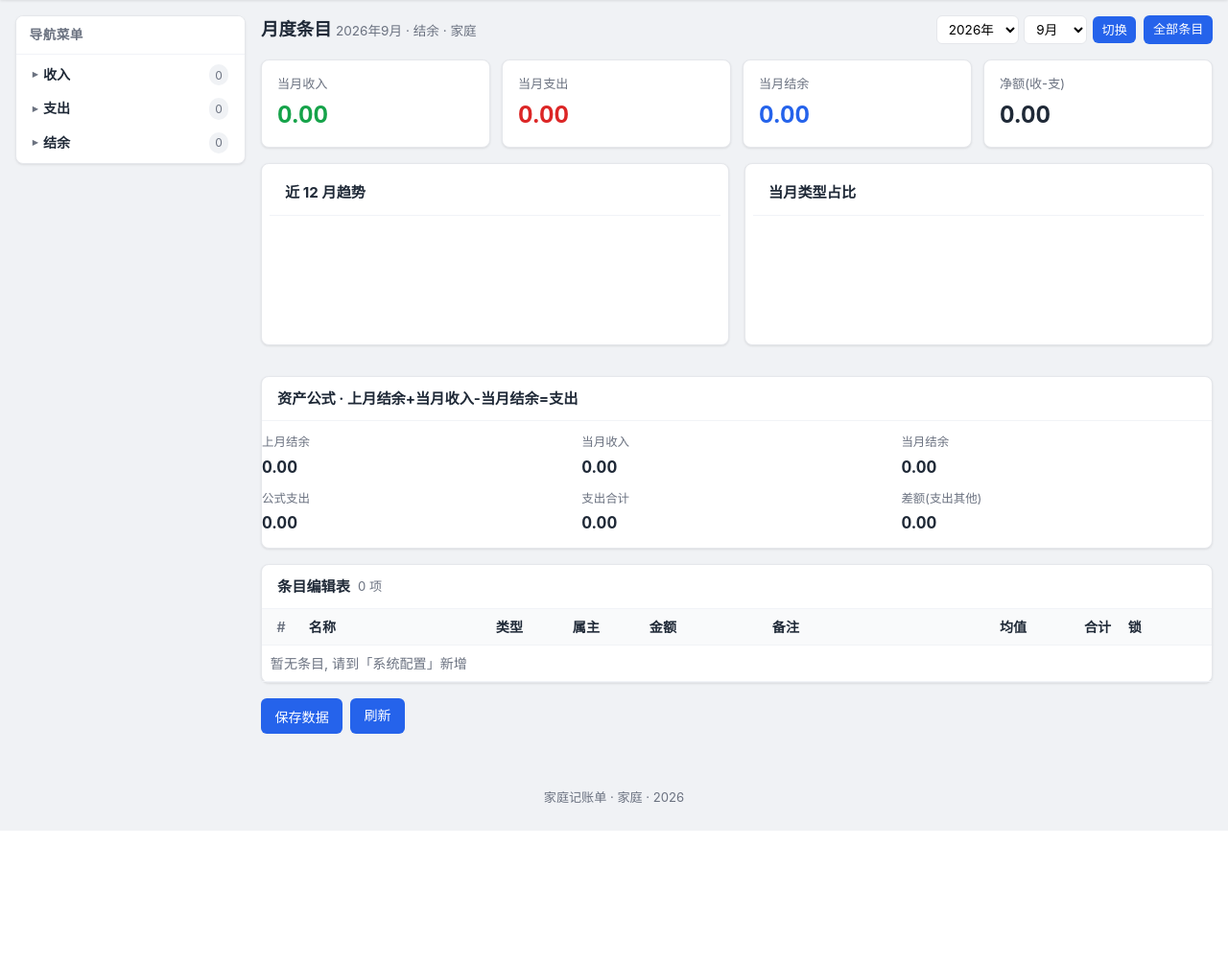
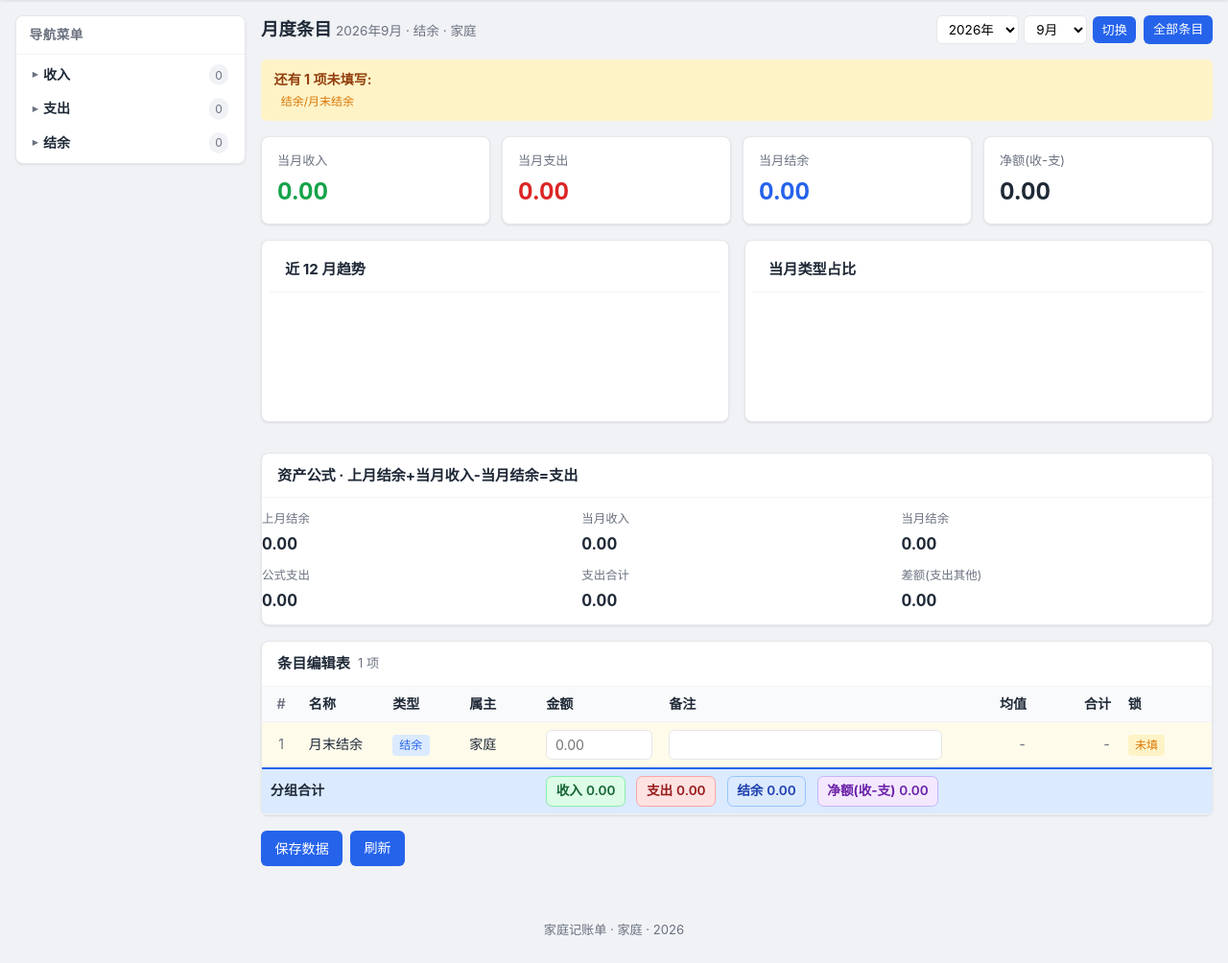
Before and after one commit to siruoren/family-web-budget, a Flask app: a page that uses app/templates/entries/index.html in a window 1280 px wide. Shown: the part 56-1060 px from the top of the page at 96% size. Before the commit the page ends 922 px from the top, so only its background shows below. Run offline with Flask 3, Linux system fonts and the light colour scheme; parts of the project's set-up code (start-up, migrations or seed data) failed here and were passed over; some libraries are stand-ins or nearby versions.

Commit message:
feat(entries): add grouped summary chips and default month-end balance entry
1. add sum-chip styles for type-based grouped totals
2. add default "月末结余" account item seeding on startup
3. add data-type attribute to entry rows for type-based calculation
4. rewrite total calculation to group by account type and show breakdown in footer
5. add e2e tests for the new features

```diff
--- a/app/__init__.py
+++ b/app/__init__.py
@@ -77,10 +77,11 @@ def create_app(config_name: str = "default") -> Flask:
 
 
 def _seed_defaults():
-    """首次启动补齐: 默认用户 + 默认账目类型 (账目条目默认为空)
+    """首次启动补齐: 默认用户 + 默认账目类型 + 月末结余默认条目
 
-    设计: 不预置任何 AccountItem 模板, 让用户通过
-    系统配置 → 导入导出 → 历史数据导入(可下载模板) 按需建立条目。
+    设计: 默认仅植入"月末结余"一个 AccountItem, 让用户每月都能手动填写
+    月末结余值; 其他收入/支出条目由用户通过
+    系统配置 → 导入导出 → 历史数据导入(可下载模板) 按需建立。
     菜单结构(_seed_menu)仍保留 收入/支出/结余 三组导航分组。
     类型管理: ItemType 表空时, 先从旧库 AccountItem.distinct(type) 补入
     (兼容旧库已有条目类型), 再确保 收入/支出/结余 三个默认存在。
@@ -125,6 +126,28 @@ def _seed_defaults():
                 ))
         db.session.commit()
 
+    # 月末结余默认条目 (让用户开箱即可在月度条目录入页手动填写月末结余)
+    # 旧库已存在同名同类型同属主条目则跳过 (兼容历史导入的"现金结余"等不重名)
+    has_balance = db.session.execute(
+        select(AccountItem.id).where(
+            AccountItem.name == "月末结余",
+            AccountItem.type == "结余",
+            AccountItem.owner == "家庭",
+        ).limit(1)
+    ).first()
+    if not has_balance:
+        # 取一个较大的 sort_order, 让月末结余排在结余分组末尾
+        max_order = db.session.execute(
+            select(AccountItem).where(AccountItem.type == "结余")
+            .order_by(AccountItem.sort_order.desc()).limit(1)
+        ).scalars().first()
+        next_order = (max_order.sort_order + 1) if max_order else 0
+        db.session.add(AccountItem(
+            name="月末结余", type="结余", owner="家庭",
+            note="月末手动填写结余", sort_order=next_order, is_active=True,
+        ))
+        db.session.commit()
+
 
 def _seed_menu():
     """首次启动补齐: 默认左侧菜单结构 (收入/支出/结余 三组)"""
--- a/app/static/css/style.css
+++ b/app/static/css/style.css
@@ -521,3 +521,17 @@ button.btn-loading::after {
 /* 分片替换时的轻微高亮反馈 (可选, 增强感知) */
 section[data-section] { transition: box-shadow .3s ease; }
 section[data-section].flash-sec { box-shadow: 0 0 0 2px var(--primary, #2563eb) inset; }
+
+/* 月度条目表格底部按类型分组合计 */
+.sum-chip {
+  display: inline-flex; align-items: center; gap: .25rem;
+  padding: .25rem .6rem; margin-right: .5rem;
+  border-radius: .4rem; font-size: .85rem;
+  background: #f1f5f9; color: #334155;
+  border: 1px solid #e2e8f0;
+}
+.sum-chip b { font-weight: 600; }
+.sum-chip.sum-income { background: #dcfce7; color: #166534; border-color: #86efac; }
+.sum-chip.sum-expense { background: #fee2e2; color: #991b1b; border-color: #fca5a5; }
+.sum-chip.sum-balance { background: #dbeafe; color: #1e40af; border-color: #93c5fd; }
+.sum-chip.sum-net { background: #f3e8ff; color: #6b21a8; border-color: #c4b5fd; }
--- a/app/templates/entries/index.html
+++ b/app/templates/entries/index.html
@@ -113,7 +113,7 @@
           {% set lk = locks.get(it.id) if locks else none %}
           {% set locked_by_other = lk and lk.user_id != my_user_id %}
           {% set st = item_stats.get(it.id) %}
-          <tr id="row-{{ it.id }}" class="{{ 'row-locked' if locked_by_other }}{{ ' row-missing' if not a }}">
+          <tr id="row-{{ it.id }}" data-type="{{ it.type }}" class="{{ 'row-locked' if locked_by_other }}{{ ' row-missing' if not a }}">
             <td class="c-idx">{% set ns.c = ns.c + 1 %}{{ ns.c }}</td>
             <td class="c-name">{{ it.name }}</td>
             <td class="c-type"><span class="chip chip-{{ 'income' if it.type == '收入' else ('expense' if it.type == '支出' else 'balance') }}">{{ it.type }}</span></td>
@@ -147,9 +147,13 @@
         {% if all_items %}
         <tfoot>
           <tr class="row-total">
-            <td colspan="4" class="ta-right"><b>合计</b></td>
-            <td class="c-val"><b id="totalVal">0.00</b></td>
-            <td colspan="4"></td>
+            <td colspan="4" class="ta-right"><b>分组合计</b></td>
+            <td class="c-val" colspan="5">
+              <span class="sum-chip sum-income">收入 <b id="sumIncome">0.00</b></span>
+              <span class="sum-chip sum-expense">支出 <b id="sumExpense">0.00</b></span>
+              <span class="sum-chip sum-balance">结余 <b id="sumBalance">0.00</b></span>
+              <span class="sum-chip sum-net">净额(收-支) <b id="sumNet">0.00</b></span>
+            </td>
           </tr>
         </tfoot>
         {% endif %}
@@ -202,18 +206,29 @@
   }
 })();
 
-// 实时合计 (Excel 表单体验)
+// 实时合计 (按类型分组: 收入 / 支出 / 结余 / 净额)
 (function () {
   var inputs = document.querySelectorAll('input[name^="item_"]');
-  var totalEl = document.getElementById('totalVal');
-  if (!inputs.length || !totalEl) return;
+  if (!inputs.length) return;
+  var sumIncome = document.getElementById('sumIncome');
+  var sumExpense = document.getElementById('sumExpense');
+  var sumBalance = document.getElementById('sumBalance');
+  var sumNet = document.getElementById('sumNet');
+  // 动态收集所有出现过的类型 (兼容用户自定义类型, 非收/支/结余的归到"其他")
   function calcTotal() {
-    var sum = 0;
+    var sums = { "收入": 0, "支出": 0, "结余": 0, "其他": 0 };
     inputs.forEach(function (el) {
       var v = parseFloat(el.value);
-      if (!isNaN(v)) sum += v;
+      if (isNaN(v)) return;
+      var tr = el.closest('tr');
+      var t = tr ? tr.getAttribute('data-type') : '';
+      if (!(t in sums)) t = "其他";
+      sums[t] += v;
     });
-    totalEl.textContent = sum.toFixed(2);
+    if (sumIncome) sumIncome.textContent = sums["收入"].toFixed(2);
+    if (sumExpense) sumExpense.textContent = sums["支出"].toFixed(2);
+    if (sumBalance) sumBalance.textContent = sums["结余"].toFixed(2);
+    if (sumNet) sumNet.textContent = (sums["收入"] - sums["支出"]).toFixed(2);
   }
   inputs.forEach(function (el) { el.addEventListener('input', calcTotal); });
   calcTotal();
```
Also changed, not shown: scripts/test_settings_ajax_e2e.py (+26 -0 lines).
